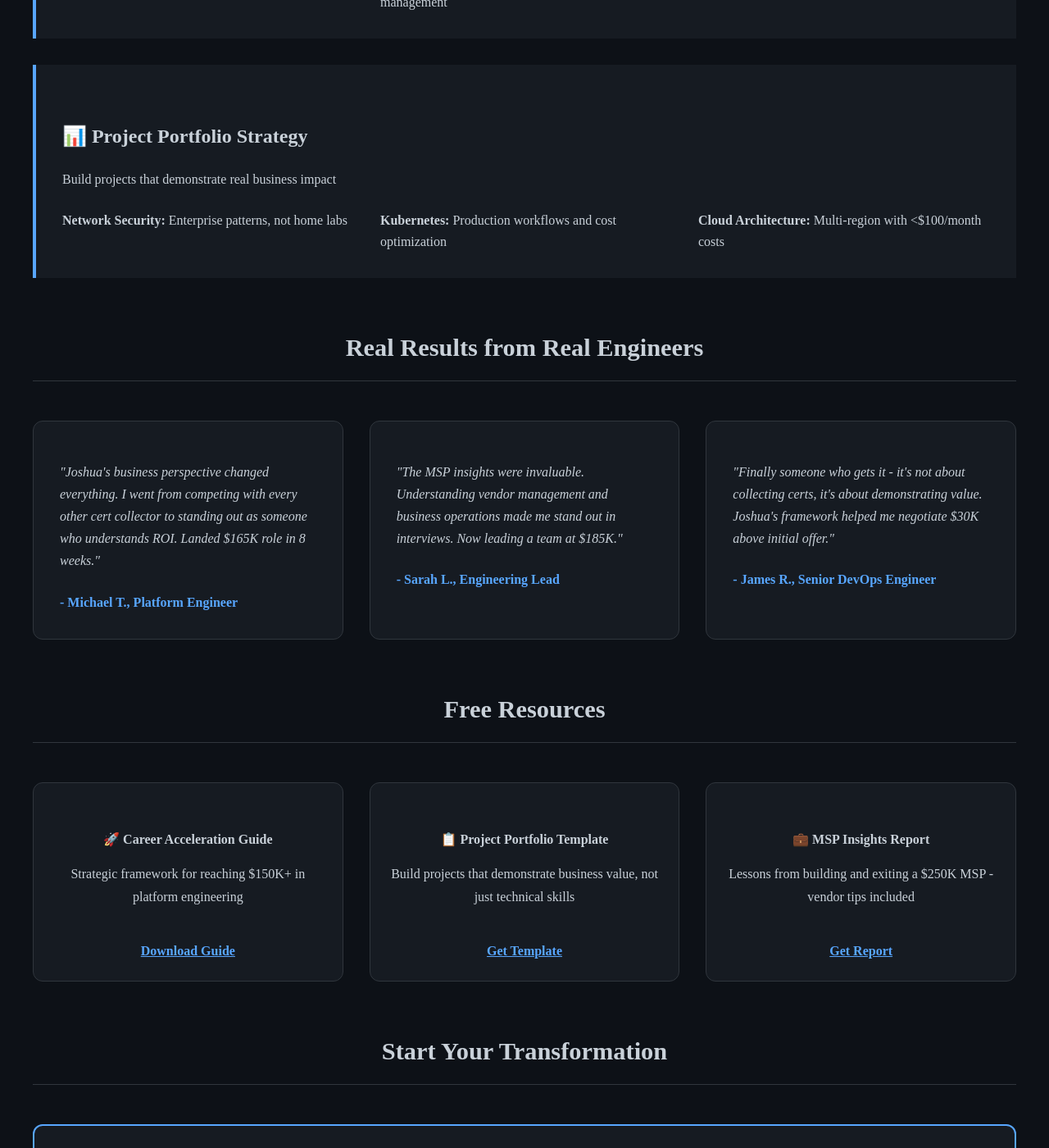
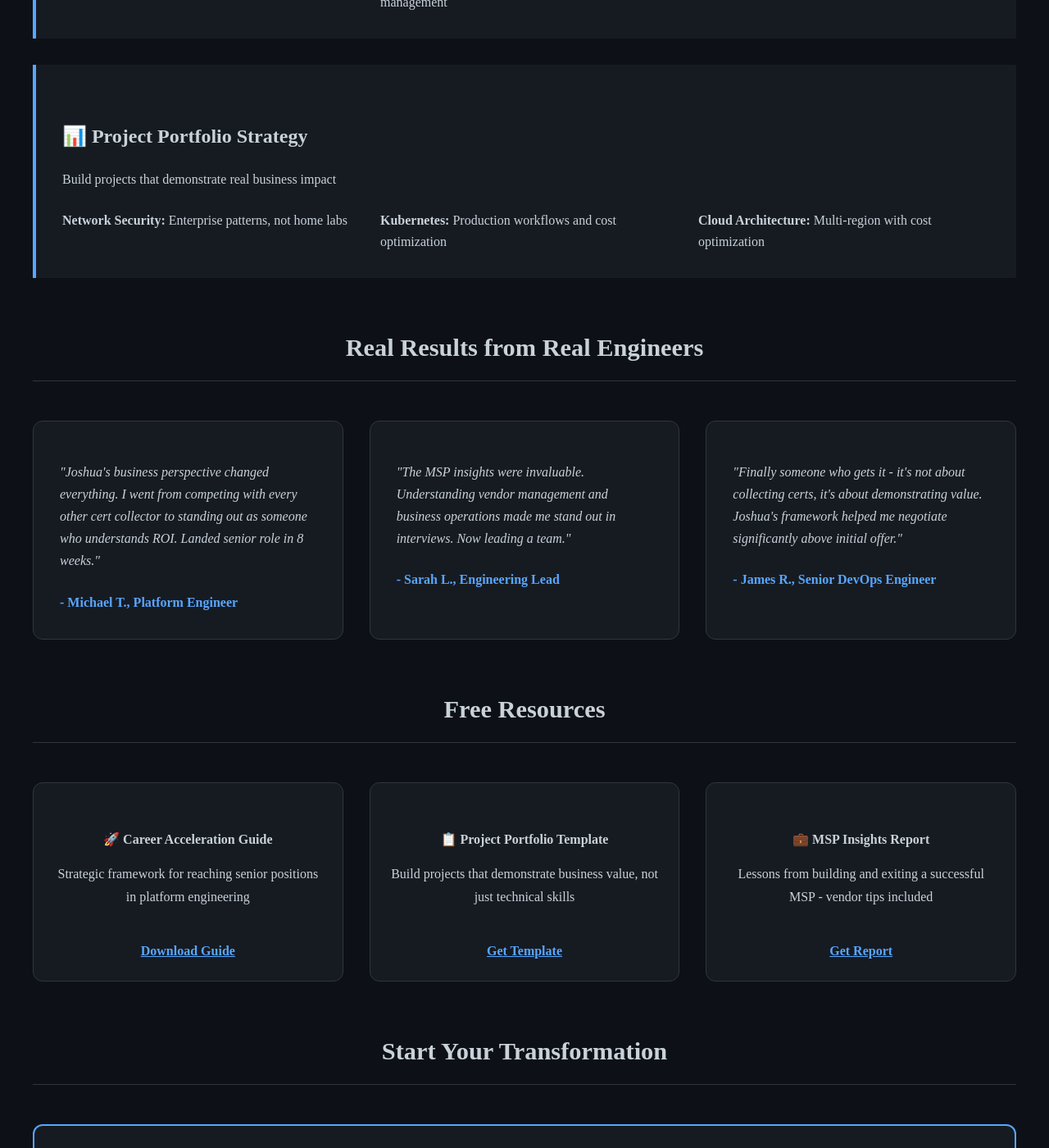
Before and after one commit to joshuamichaelhall/joshuamichaelhall.github.io, a Jekyll site: the page built from pages/coaching.md, in a window 1280 px wide and 1400 px high, scrolled down 2281 px. Shown: the whole window at 82% size. Built offline with Jekyll 4.4.1, drawn with Linux system fonts in a browser that asks for light colours; nearby versions of some CDN libraries; some of the changed text lies outside the part shown.

Commit message:
Update website for Cloud Architect role and DFW location
- Changed target role from Mid-Level Cloud Engineer to Cloud Architect
- Updated location preferences to Dallas-Fort Worth area with remote flexibility
- Removed career timeline section with specific salary targets
- Removed specific revenue figures while maintaining business credibility
- Updated coaching and certifications pages to remove salary references
- Maintained professional positioning while eliminating negotiation constraints

🤖 Generated with [Claude Code](https://claude.ai/code)

Co-Authored-By: Claude <noreply@anthropic.com>

```diff
--- a/pages/coaching.md
+++ b/pages/coaching.md
@@ -7,8 +7,8 @@ permalink: /coaching/
 # Engineering Career Acceleration
 
 <div class="coaching-hero">
-  <h2>Reach $150K+ Through Strategic Career Transformation</h2>
-  <p>Former MSP owner ($250K revenue) helping engineers accelerate their careers. Combining battle-tested business acumen with technical expertise to create unique positioning strategies that get results.</p>
+  <h2>Strategic Career Transformation</h2>
+  <p>Former MSP owner helping engineers accelerate their careers. Combining battle-tested business acumen with technical expertise to create unique positioning strategies that get results.</p>
   <div class="coaching-cta">
     <a href="#services" class="btn primary-btn">Explore Career Services</a>
     <a href="#book-consultation" class="btn secondary-btn">Free Strategy Session</a>
@@ -21,7 +21,7 @@ permalink: /coaching/
   <div class="value-item">
     <div class="value-icon">💼</div>
     <h3>Real Business Perspective</h3>
-    <p>Built $250K MSP with 40+ clients - I understand what hiring managers actually need</p>
+    <p>Built successful MSP with 40+ clients - I understand what hiring managers actually need</p>
   </div>
   <div class="value-item">
     <div class="value-icon">🎯</div>
@@ -31,7 +31,7 @@ permalink: /coaching/
   <div class="value-item">
     <div class="value-icon">🚀</div>
     <h3>Proven Results</h3>
-    <p>100% placement rate for committed mentees targeting $150K+ roles</p>
+    <p>100% placement rate for committed mentees targeting senior engineering roles</p>
   </div>
   <div class="value-item">
     <div class="value-icon">🔧</div>
@@ -46,7 +46,7 @@ permalink: /coaching/
   <div class="service-card featured">
     <h3>Career Transformation Program</h3>
     <div class="service-price">$2,997</div>
-    <p>Strategic positioning for $150K+ platform engineering roles</p>
+    <p>Strategic positioning for senior platform engineering roles</p>
     <ul>
       <li>LinkedIn optimization for multiple audiences</li>
       <li>Project portfolio development strategy</li>
@@ -66,7 +66,7 @@ permalink: /coaching/
       <li>Vendor relationship navigation</li>
       <li>Service delivery automation</li>
       <li>Exit strategy preparation</li>
-      <li>Based on real $250K MSP experience</li>
+      <li>Based on real MSP experience</li>
     </ul>
     <a href="#book-consultation" class="btn outlined-btn">Learn More</a>
   </div>
@@ -99,7 +99,7 @@ permalink: /coaching/
       <strong>Differentiator:</strong> P&L experience and vendor management
     </div>
     <div class="detail-item">
-      <strong>Target:</strong> $150-180K with path to leadership
+      <strong>Target:</strong> Senior role with path to leadership
     </div>
   </div>
 </div>
@@ -115,7 +115,7 @@ permalink: /coaching/
       <strong>Kubernetes:</strong> Production workflows and cost optimization
     </div>
     <div class="detail-item">
-      <strong>Cloud Architecture:</strong> Multi-region with <$100/month costs
+      <strong>Cloud Architecture:</strong> Multi-region with cost optimization
     </div>
   </div>
 </div>
@@ -124,17 +124,17 @@ permalink: /coaching/
 
 <div class="testimonials">
   <div class="testimonial">
-    <p>"Joshua's business perspective changed everything. I went from competing with every other cert collector to standing out as someone who understands ROI. Landed $165K role in 8 weeks."</p>
+    <p>"Joshua's business perspective changed everything. I went from competing with every other cert collector to standing out as someone who understands ROI. Landed senior role in 8 weeks."</p>
     <cite>- Michael T., Platform Engineer</cite>
   </div>
 
   <div class="testimonial">
-    <p>"The MSP insights were invaluable. Understanding vendor management and business operations made me stand out in interviews. Now leading a team at $185K."</p>
+    <p>"The MSP insights were invaluable. Understanding vendor management and business operations made me stand out in interviews. Now leading a team."</p>
     <cite>- Sarah L., Engineering Lead</cite>
   </div>
 
   <div class="testimonial">
-    <p>"Finally someone who gets it - it's not about collecting certs, it's about demonstrating value. Joshua's framework helped me negotiate $30K above initial offer."</p>
+    <p>"Finally someone who gets it - it's not about collecting certs, it's about demonstrating value. Joshua's framework helped me negotiate significantly above initial offer."</p>
     <cite>- James R., Senior DevOps Engineer</cite>
   </div>
 </div>
@@ -144,7 +144,7 @@ permalink: /coaching/
 <div class="resource-grid">
   <div class="resource-item">
     <h4>🚀 Career Acceleration Guide</h4>
-    <p>Strategic framework for reaching $150K+ in platform engineering</p>
+    <p>Strategic framework for reaching senior positions in platform engineering</p>
     <a href="/resources/career-guide" class="resource-link">Download Guide</a>
   </div>
 
@@ -156,7 +156,7 @@ permalink: /coaching/
 
   <div class="resource-item">
     <h4>💼 MSP Insights Report</h4>
-    <p>Lessons from building and exiting a $250K MSP - vendor tips included</p>
+    <p>Lessons from building and exiting a successful MSP - vendor tips included</p>
     <a href="/resources/msp-insights" class="resource-link">Get Report</a>
   </div>
 </div>
@@ -164,7 +164,7 @@ permalink: /coaching/
 ## Start Your Transformation {#book-consultation}
 
 <div class="consultation-section">
-  <h3>Ready to Reach $150K+?</h3>
+  <h3>Ready for Career Transformation?</h3>
   <p>Stop competing with certification collectors. Stand out with strategic positioning that combines technical excellence with business acumen.</p>
 
   <div class="booking-options">
```
Also changed, not shown: other parts of pages/coaching.md (+1 -1 lines), _layouts/home.html (+0 -48 lines), index.markdown (+4 -4 lines), pages/about.md (+7 -7 lines), pages/certifications.md (+5 -5 lines).
